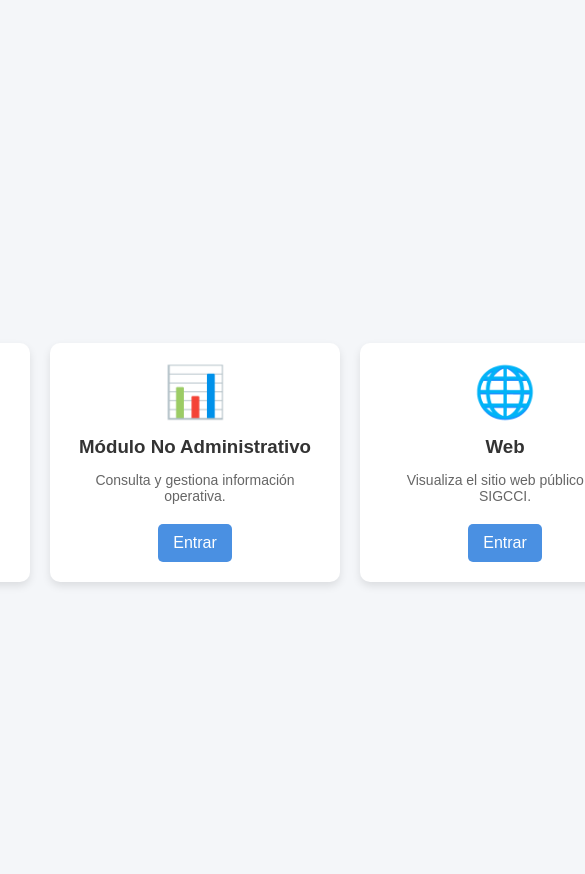
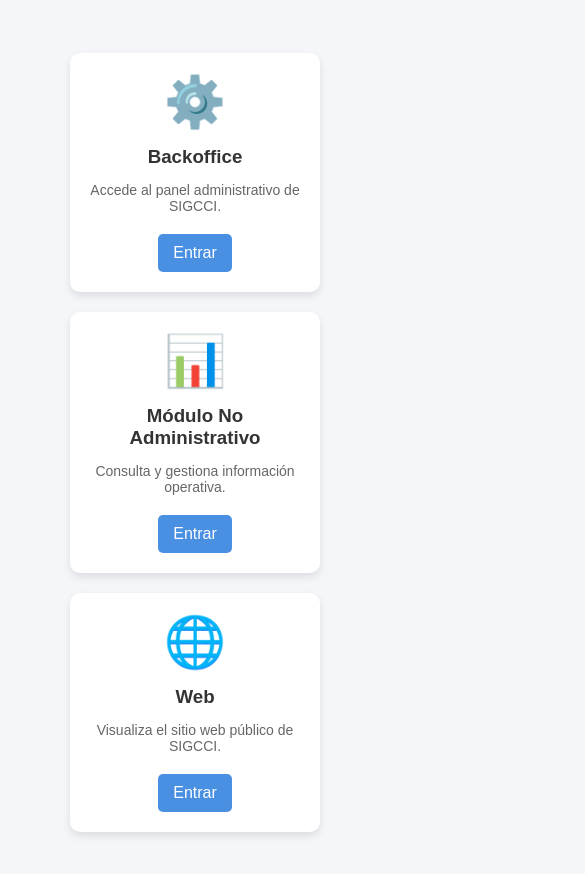
Before and after one commit to alejandrojosuediaz/SIGCCI-Main, a website: page index.html in a window 390 px wide. Shown: the top 874 px of the page, 585 px wide, since content can reach past the window. Drawn offline with Linux system fonts and the light colour scheme.

Commit message:
Mejoras en diseño

```diff
--- a/index.html
+++ b/index.html
@@ -2,6 +2,7 @@
 <html lang="es">
 <head>
   <meta charset="UTF-8">
+  <meta name="viewport" content="width=device-width, initial-scale=1.0">
   <title>SIGCCI - Página Principal</title>
   <style>
     body {
@@ -55,6 +56,23 @@
     .card a:hover {
       background: #357ab8;
     }
+
+    @media (max-width: 420px) {
+      body {
+        padding: 20px;
+      }
+
+      .container {
+        flex-direction: column;
+        align-items: center;
+        width: 100%;
+      }
+
+      .card {
+        box-sizing: border-box;
+        width: min(250px, 100%);
+      }
+    }
   </style>
 </head>
 <body>
```
Also changed, not shown: 1 other file.
